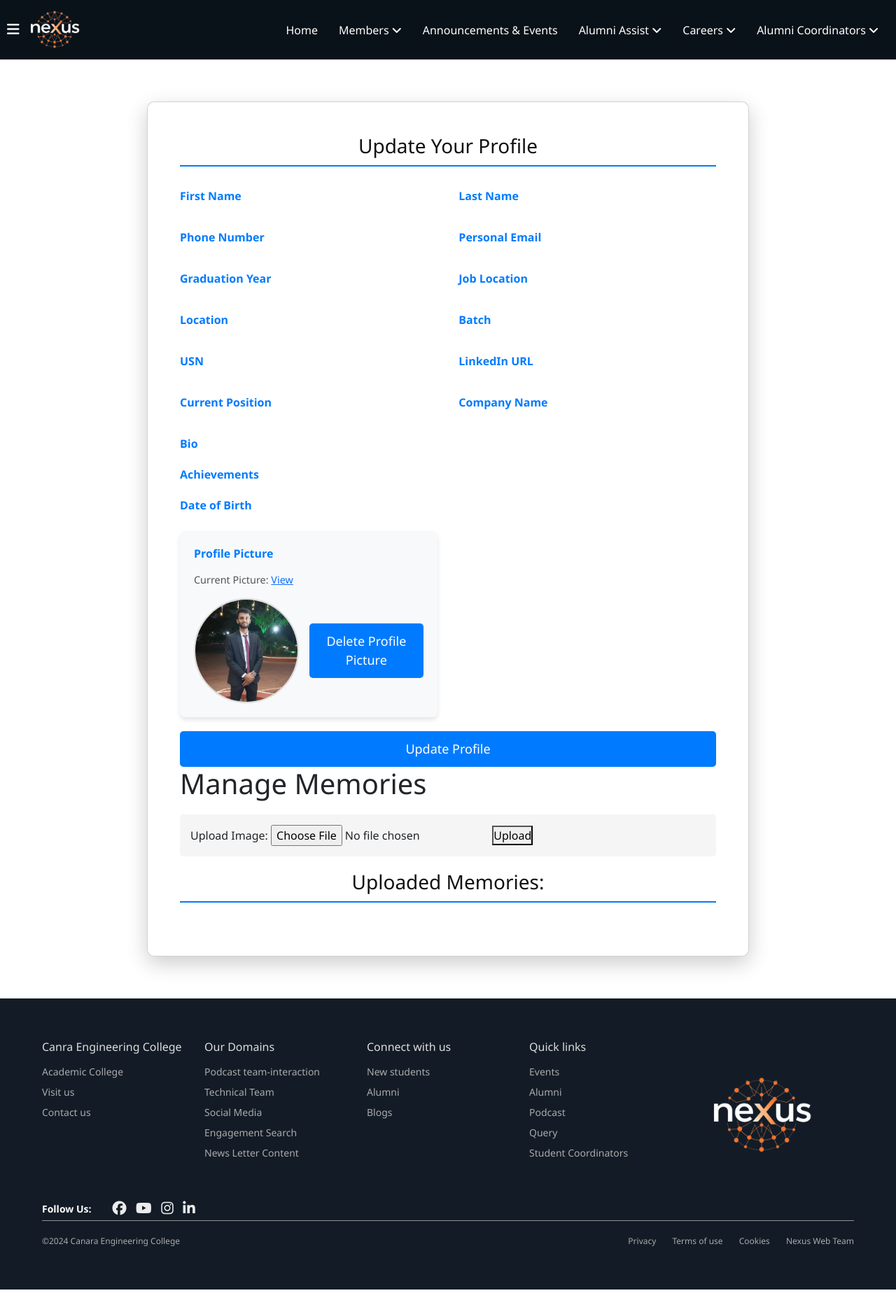
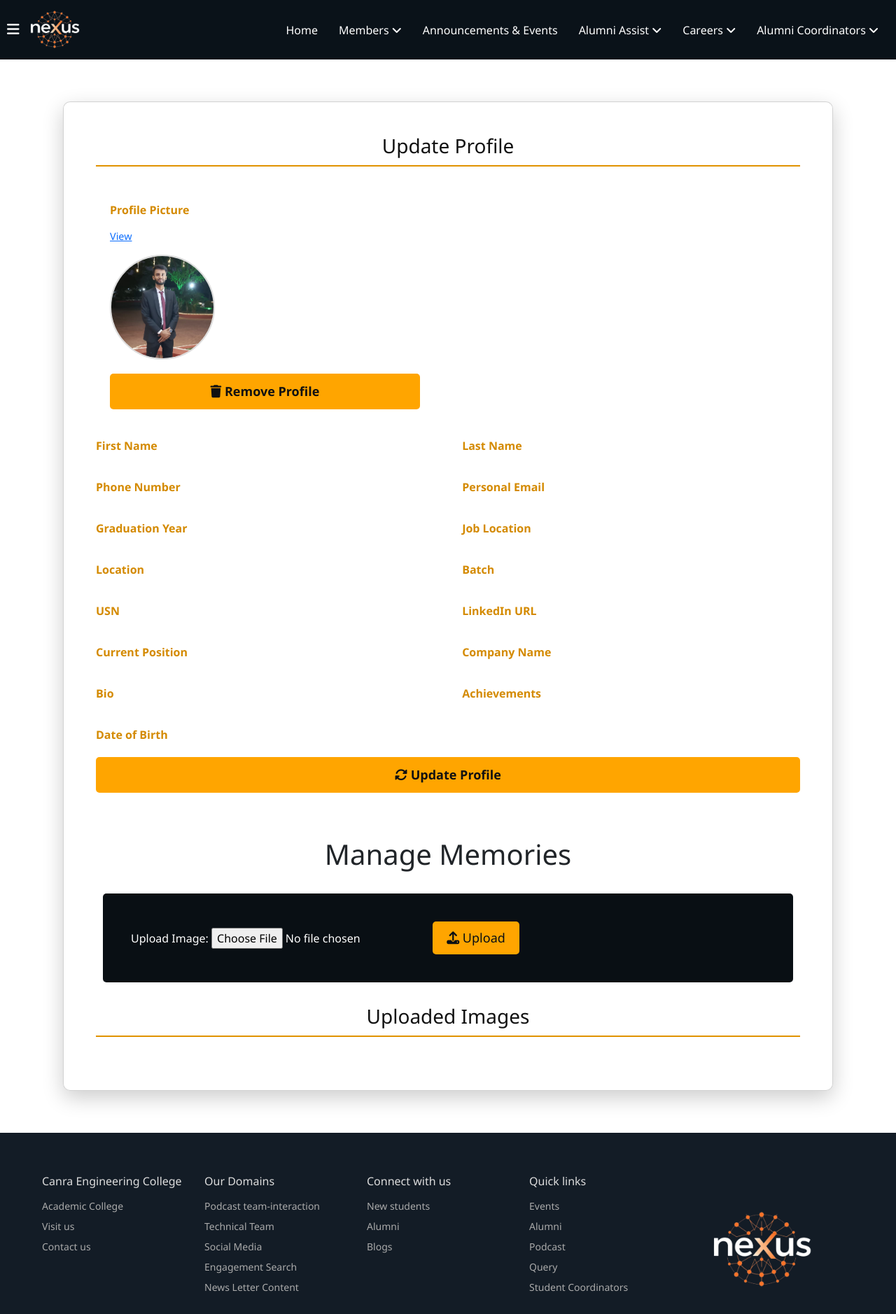
Before and after one commit to Rakshan001/Nexus_Web, a Django app: page /alumni/profile/ in a window 1280 px wide. Shown: the top 1878 px of the page at 70% size. Before the commit the page ends 1843 px from the top, so only its background shows below. Run offline with Django 4.2, Linux system fonts and the light colour scheme; a user stored in the database is signed in; data comes from the database, SQL or seed files in the repository; both versions use the stored data as it was after the commit; some libraries are stand-ins or nearby versions.

Commit message:
css added for update profile

```diff
--- a/Nexus/alumni_details/templates/alumni_details/alumni-profile.html
+++ b/Nexus/alumni_details/templates/alumni_details/alumni-profile.html
@@ -89,7 +89,7 @@
         <div class="left-side">
             <div class="edu-details">
                 <i class="fa-solid fa-building-columns"></i> <strong>Canara Engineering College</strong>
-                <p>Batch: {{alumni.batch}}</p>
+                <p>Department: {{alumni.branch}}</p>
             </div>
 
             <div class="follow-me">
@@ -159,7 +159,7 @@
 
 
     <div class="event-images">
-        <h2>Memories</h2>
+        <h2>My Posts</h2>
         <div class="swiper-container s1">
             <div class="swiper-wrapper">
                 {% if memories %}
--- a/Nexus/alumni_details/templates/alumni_details/alumni-profile/alumni-memory.html
+++ b/Nexus/alumni_details/templates/alumni_details/alumni-profile/alumni-memory.html
@@ -1,17 +1,30 @@
 <!DOCTYPE html>
 <html>
 <head>
+
     <title>Manage Memories</title>
     {% load static %}
     <style>
+        .memories-container{
+            margin-top: 4rem;
+        }
+        .memories-container h1{
+            text-align: center;
+            margin-bottom: 2rem;
+        }
+        .memories-container .memory-list{
+            display: flex;
+            justify-content: space-around;
+        }
         .memory-item {
-            display: inline-block;
+            display: inline-flex;
+            flex-direction: column;
             margin: 10px;
             text-align: center;
         }
         .memory-image {
-            width: 100px;
-            height: 100px;
+            width: 150px;
+            height: 150px;
             object-fit: cover;
             margin-bottom: 5px;
         }
@@ -22,15 +35,64 @@
             padding: 5px 10px;
             cursor: pointer;
         }
-        #upload-section {
-            margin: 20px 0;
-            padding: 15px;
-            background-color: #f5f5f5;
+        .img-upload {
+            display: flex;
+            margin: 10px;
+            padding: 40px;
+            background-color: #090f14;
+            border-radius: 5px;
+            color: white;
+        }
+        .img-upload button{
+            background-color: orange;
+            outline: none;
+            border: none;
+            padding: 10px 20px;
+            color: #090f14;
+            font-size: 18px;
             border-radius: 5px;
         }
+        .uploaded-post{
+            margin-top: 2rem;
+        }
+        /* add mobile media queries */
+        @media only screen and (max-width: 768px) {
+    .memories-container {
+        padding: 20px;
+    }
+    .img-upload{
+        padding: 20px;
+        display: flex;
+        flex-direction: column;
+        justify-content: space-around;
+        align-items: center;
+        gap: 50px;
+    }
+    .img-upload input{
+        margin: 10px;
+    }
+    .memories-container .memory-list{
+        margin: 0 auto;
+        display: flex;
+        flex-wrap: wrap; /* Allow images to wrap */
+        justify-content: center; /* Center the images */
+        gap: 20px; /* Add space between images */
+    }
+    /* Move the uploaded images to the center at the bottom */
+    .uploaded-post {
+        margin-top: 2rem;
+        display: flex;
+        flex-direction: column;
+        align-items: center; /* Center images vertically */
+    }
+}
+
     </style>
 </head>
 <body>
+
+    <div class="memories-container">
+
         <h1>Manage Memories</h1>
 
         <!-- Add URL as data attribute -->
@@ -39,21 +101,24 @@
              data-csrf-token="{{ csrf_token }}">
         </div>
 
-    <div id="upload-section">
+        <div id="upload-section" class="img-upload">
             <label for="image-upload">Upload Image:</label>
             <input type="file" id="image-upload" accept="image/*">
-        <button onclick="uploadImage()">Upload</button>
+            <button onclick="uploadImage()"><i class="fa-solid fa-upload"></i> Upload</button>
         </div>
 
-    <h2>Uploaded Memories:</h2>
+        <div class="uploaded-post">
+            <h2>Uploaded Images</h2>
             <ul id="memory-list">
                 {% for memory in memories %}
                     <li id="memory-{{ memory.id }}" class="memory-item">
                         <img src="{{ memory.image.url }}" alt="Memory" class="memory-image">
-                <button class="delete-btn" onclick="deleteImage({{ memory.id }})">Delete</button>
+                        <button class="delete-btn" onclick="deleteImage({{ memory.id }})"><i class="fa-solid fa-trash"></i> Delete</button>
                     </li>
                 {% endfor %}
             </ul>
+        </div>
+    </div>
 
     <script>
         // Get URLs from data attributes
--- a/Nexus/alumni_details/templates/alumni_details/update-alumni-profile.html
+++ b/Nexus/alumni_details/templates/alumni_details/update-alumni-profile.html
@@ -16,20 +16,16 @@
     font-family: 'Arial', sans-serif;
     width: 100%;
     height: 100vh;
-    background-repeat: no-repeat;
-    background-size: cover;
-    background-position: center;
-    background-attachment: fixed;
   }
   .container {
-    max-width: 900px;
+    width: 100%;
     margin: 40px auto;
     padding: 20px;
   }
   .container h2 {
     text-align: center;
     color: #111111;
-    border-bottom: 2px solid #007bff;
+    border-bottom: 2px solid rgb(224, 146, 0);
     padding-bottom: 10px;
     margin-bottom: 30px;
   }
@@ -82,6 +78,11 @@
     margin-bottom: 15px;
     width: 48%;
   }
+
+  .form-group label{
+    color: rgb(212, 138, 0);
+  }
+
   .profile-img-delete{
     display: flex;
     margin: 2rem;
@@ -91,10 +92,9 @@
   /* Form Group Style */
   .profile-picture-group {
     margin: 20px 0;
-    background-color: #f8f9fa;
+    background-color: transparent;
     border-radius: 8px;
     padding: 20px;
-    box-shadow: 0 4px 6px rgba(0, 0, 0, 0.1);
   }
 
   /* Label Style */
@@ -113,9 +113,22 @@
 
   /* Profile Image Container */
   .profile-img-container {
-    display: flex;
+    display: grid;
+    gap: 20px;
+    flex-direction: column;
     align-items: center;
     margin-top: 10px;
+  }
+
+  .profile-img-container a{
+    background-color: rgb(226, 147, 0);
+    color: #111111;
+  }
+
+  .profile-img-container a:hover{
+    background-color: rgb(202, 131, 0);
+    transition: none;
+
   }
 
   /* Profile Image */
@@ -135,6 +148,29 @@
     margin-left: auto;  /* Align the delete button to the right */
   }
 
+  /* scrollbar */
+  /* width */
+  ::-webkit-scrollbar {
+    width: 10px;
+  }
+
+  /* Track */
+  ::-webkit-scrollbar-track {
+    background: #ffffff;
+  }
+
+  /* Handle */
+  ::-webkit-scrollbar-thumb {
+    background: orange;
+    border-radius: 20px;
+  }
+
+  /* Handle on hover */
+  ::-webkit-scrollbar-thumb:hover {
+    background: #012f5d;
+  }
+
+
   /* Responsive Design */
   @media (max-width: 768px) {
     .form-row {
@@ -144,6 +180,12 @@
       width: 100%;
     }
   }
+
+  .container form .btn{
+    background-color: orange;
+    color: #111111;
+    font-weight: bold;
+  }
 </style>
 {% endblock %}
 
@@ -151,9 +193,30 @@
 <div class="container">
     <div class="card">
         <div class="card-body">
-            <h2>Update Your Profile</h2>
+            <h2>Update Profile</h2>
+            <div class="left-right">
+
               <form method="POST" enctype="multipart/form-data">
                   {% csrf_token %}
+                  <div class="form-group profile-picture-group">
+                    <label for="profile_picture" class="profile-label">Profile Picture</label>
+                    {{ form.profile_picture|add_class:"form-control-file" }}
+                    {% if alumni.profile_picture %}
+                        <p class="current-picture-info">
+                            <a href="{{ alumni.profile_picture.url }}" target="_blank">View</a>
+                        </p>
+                        <div class="profile-img-container">
+                            <img src="{{ alumni.profile_picture.url }}" alt="Profile Picture" class="profile-img" height="150px">
+                            <a href="{% url 'delete_profile_picture' %}"
+                               class="delete btn btn-danger btn-sm"
+                               onclick="return confirm('Are you sure you want to delete your profile picture?');">
+                               <i class="fa-solid fa-trash"></i> Remove Profile
+                            </a>
+                        </div>
+                    {% endif %}
+                </div>
+                <div class="right">
+
                   <div class="form-row">
                       <div class="form-group">
                           <label for="first_name">First Name</label>
@@ -217,6 +280,8 @@
                           {{ form.company_name|add_class:"form-control" }}
                       </div>
                   </div>
+                  <div class="form-row">
+
                     <div class="form-group">
                         <label for="bio">Bio</label>
                         {{ form.bio|add_class:"form-control" }}
@@ -225,34 +290,20 @@
                         <label for="achievements">Achievements</label>
                         {{ form.achievements|add_class:"form-control" }}
                     </div>
+                  </div>
                   <div class="form-group">
                       <label for="dob">Date of Birth</label>
                       {{ form.dob|add_class:"form-control" }}
                   </div>
-                <div class="form-group profile-picture-group">
-                  <label for="profile_picture" class="profile-label">Profile Picture</label>
-                  {{ form.profile_picture|add_class:"form-control-file" }}
-                  {% if alumni.profile_picture %}
-                      <p class="current-picture-info">
-                          Current Picture:
-                          <a href="{{ alumni.profile_picture.url }}" target="_blank">View</a>
-                      </p>
-                      <div class="profile-img-container">
-                          <img src="{{ alumni.profile_picture.url }}" alt="Profile Picture" class="profile-img" height="150px">
-                          <a href="{% url 'delete_profile_picture' %}"
-                             class="delete btn btn-danger btn-sm"
-                             onclick="return confirm('Are you sure you want to delete your profile picture?');">
-                              Delete Profile Picture
-                          </a>
-                      </div>
-                  {% endif %}
                 </div>
 
 
 
-                <button type="submit" class="btn btn-primary">Update Profile</button>
+
+                  <button type="submit" class="btn btn-primary"><i class="fa-solid fa-rotate"></i> Update Profile</button>
 
               </form>
+            </div>
         {% include 'alumni_details/alumni-profile/alumni-memory.html' %}
 
         </div>
--- a/Nexus/home/static/home/home.css
+++ b/Nexus/home/static/home/home.css
@@ -1065,6 +1065,8 @@ align-items: center;
     background-color: #f6f6f6;
   }
 
+
+
 /* alumni startups */
 .alumni-startups {
   max-width: 100%;
```
Also changed, not shown: Nexus/alumni_details/static/alumni_details/css/alumni-profile.css (+15 -4 lines), Nexus/home/templates/home/home.html (+4 -4 lines), Nexus/db.sqlite3. Lines whose indentation alone changed are shown as unchanged.
